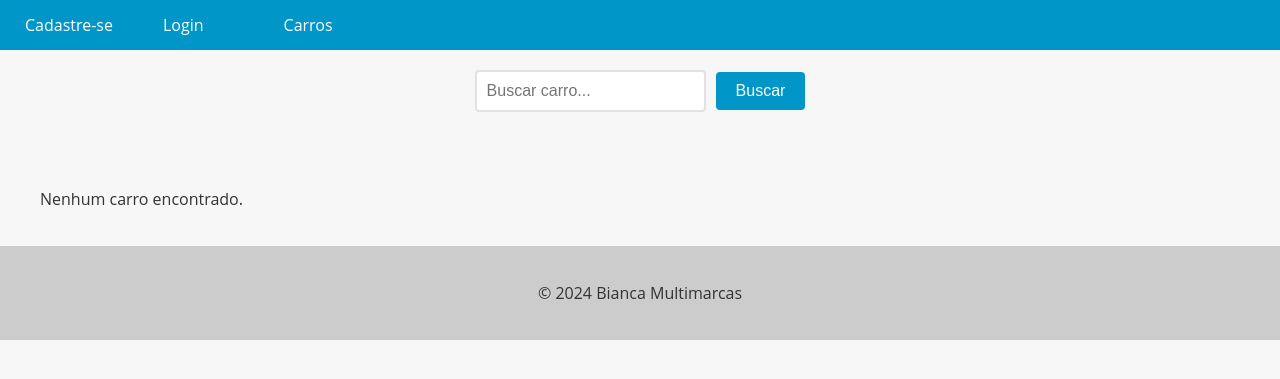
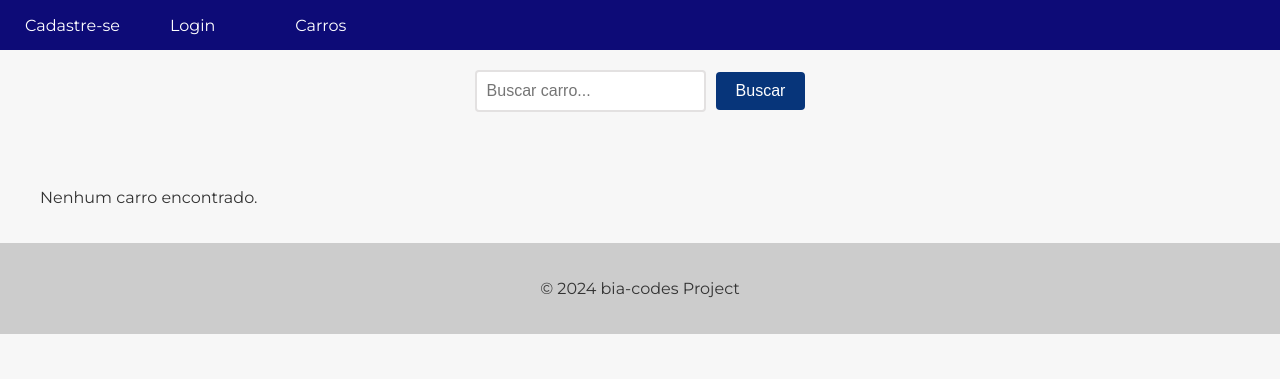
Before and after one commit to bia-codes/carros, a Django app: page /cars/ in a window 1280 px wide. Shown: the top 379 px of the page. Run offline with Django 5.2, Linux system fonts and the light colour scheme; data that the repository does not hold is empty.

Commit message:
edit templates

```diff
--- a/app/templates/base.html
+++ b/app/templates/base.html
@@ -1,12 +1,15 @@
 <!DOCTYPE html>
-<html lang="en">
+<html lang="pt-br">
+<style>
+  @import url('https://fonts.googleapis.com/css2?family=Montserrat:ital@0;1&display=swap');
+  </style>
 <head>
   <meta charset="UTF-8">
   <meta name="viewport" content="width=device-width, initial-scale=1.0">
   <title>{% block title %}{% endblock %}</title>
   <style>
     body {
-        font-family: 'Open Sans', sans-serif;
+        font-family: 'Montserrat', sans-serif;
         background-color: #f7f7f7;
         color: #333;
         margin: 0;
@@ -14,7 +17,7 @@
     }
 
     header {
-        background-color: #0096c7;
+        background-color: #0d0b77;
         color: #fff;
         text-align: center;
     }
@@ -27,7 +30,7 @@
     }
 
     nav {
-        background-color: #0096c7;
+        background-color: #0d0b77;
         color: #fff;
         height: 50px;
         display: flex;
@@ -97,7 +100,7 @@
   </main>
 
   <footer>
-    <p>&copy; 2024 Bianca Multimarcas</p>
+    <p>&copy; 2024 bia-codes Project </p>
   </footer>
 </body>
 </html>
--- a/cars/templates/cars.html
+++ b/cars/templates/cars.html
@@ -78,7 +78,7 @@
     }
 
     button[type="submit"] {
-        background-color: #0096c7;
+        background-color: #07357a;
         color: #fff;
         border: none;
         padding: 10px 20px;
```
Also changed, not shown: toDO.md (added, +7 -0 lines).
